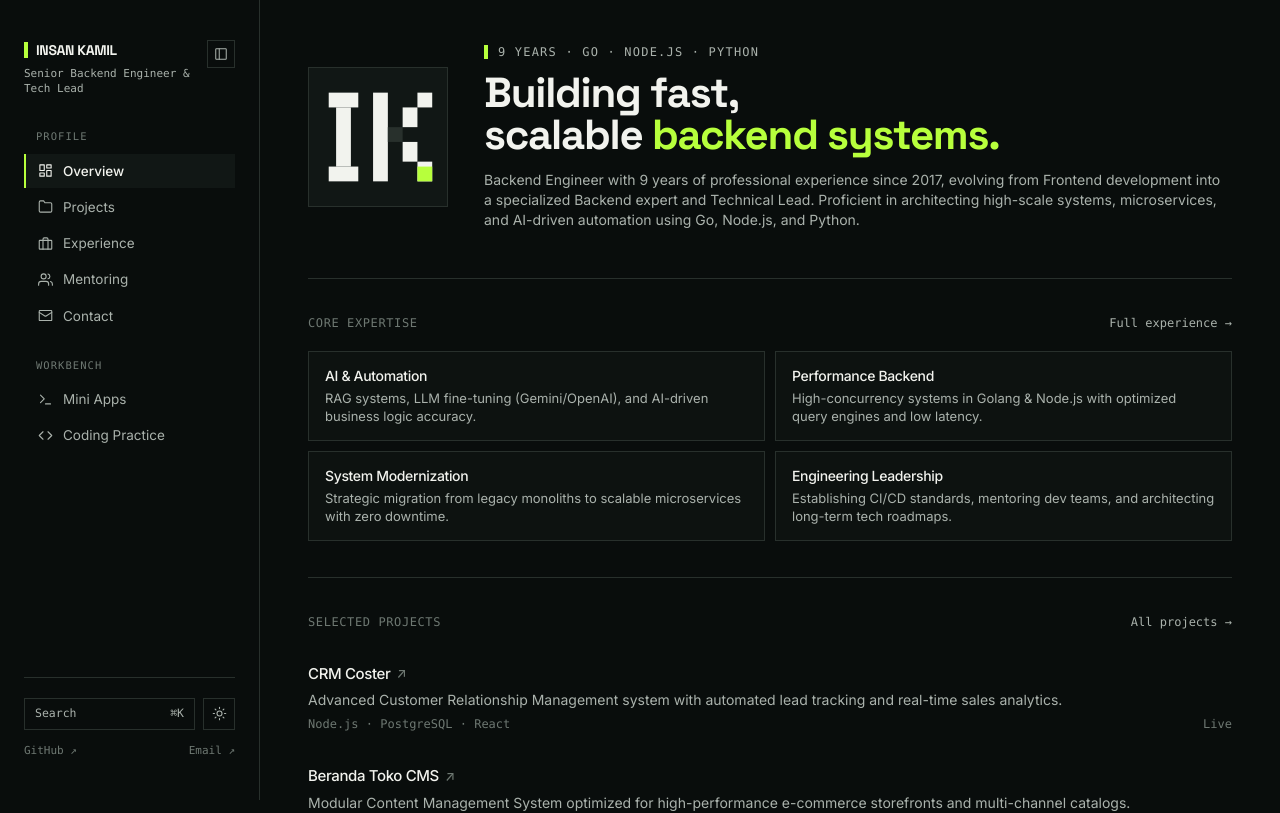
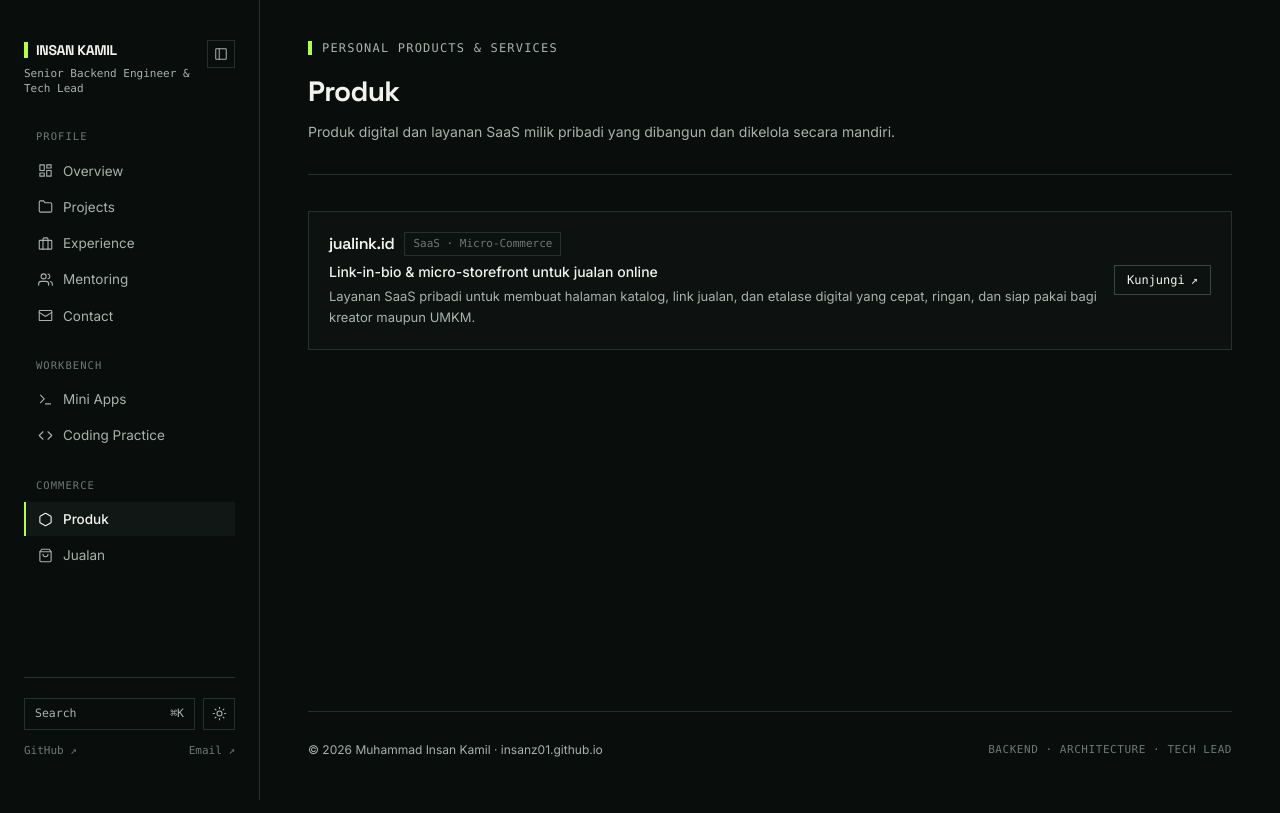
Before and after one commit to insanz01/insanz01.github.io, a React (Vite) app: page /produk in a window 1280 px wide. Before the commit this address led to /. Shown: the top 813 px of the page. Built offline with nearby package versions, Linux system fonts and the light colour scheme.

Commit message:
Add Produk (/produk) and Jualan (/jualan) pages

```diff
--- a/src/App.tsx
+++ b/src/App.tsx
@@ -4,8 +4,10 @@ import { AppsPage } from "./pages/AppsPage";
 import { ContactPage } from "./pages/ContactPage";
 import { ExperiencePage } from "./pages/ExperiencePage";
 import { HomePage } from "./pages/HomePage";
+import { JualanPage } from "./pages/JualanPage";
 import { MentoringPage } from "./pages/MentoringPage";
 import { PracticePage } from "./pages/PracticePage";
+import { ProdukPage } from "./pages/ProdukPage";
 import { ProjectsPage } from "./pages/ProjectsPage";
 
 export function App() {
@@ -21,6 +23,8 @@ export function App() {
           <Route path="/practice" element={<PracticePage />} />
           <Route path="/experience" element={<ExperiencePage />} />
           <Route path="/mentoring" element={<MentoringPage />} />
+          <Route path="/produk" element={<ProdukPage />} />
+          <Route path="/jualan" element={<JualanPage />} />
           <Route path="/contact" element={<ContactPage />} />
           <Route path="*" element={<Navigate to="/" replace />} />
         </Routes>
--- a/src/components/CommandPalette.tsx
+++ b/src/components/CommandPalette.tsx
@@ -27,6 +27,8 @@ export function CommandPalette({ open, onClose, onToggleTheme }: CommandPaletteP
     { label: "Go to Coding Practice (HackerRank-style)", hint: "page", run: () => navigate("/practice") },
     { label: "Go to Experience & Stack", hint: "page", run: () => navigate("/experience") },
     { label: "Go to Private Mentoring", hint: "page", run: () => navigate("/mentoring") },
+    { label: "Go to Produk (jualink.id)", hint: "page", run: () => navigate("/produk") },
+    { label: "Go to Jualan (Tokopedia)", hint: "page", run: () => navigate("/jualan") },
     { label: "Go to Contact", hint: "page", run: () => navigate("/contact") },
     { label: "Open Mini-App: Terminal", hint: "app", run: () => navigate("/apps#terminal") },
     { label: "Open Mini-App: JS Puzzles (Grasshopper-style)", hint: "app", run: () => navigate("/apps#puzzle") },
--- a/src/components/Layout.tsx
+++ b/src/components/Layout.tsx
@@ -119,6 +119,29 @@ const WORKBENCH_NAV: NavItem[] = [
   },
 ];
 
+const COMMERCE_NAV: NavItem[] = [
+  {
+    to: "/produk",
+    label: "Produk",
+    icon: (
+      <svg width="15" height="15" viewBox="0 0 24 24" fill="none" stroke="currentColor" strokeWidth="1.75" strokeLinecap="round" strokeLinejoin="round" aria-hidden="true">
+        <path d="M21 16V8a2 2 0 0 0-1-1.73l-7-4a2 2 0 0 0-2 0l-7 4A2 2 0 0 0 3 8v8a2 2 0 0 0 1 1.73l7 4a2 2 0 0 0 2 0l7-4A2 2 0 0 0 21 16z" />
+      </svg>
+    ),
+  },
+  {
+    to: "/jualan",
+    label: "Jualan",
+    icon: (
+      <svg width="15" height="15" viewBox="0 0 24 24" fill="none" stroke="currentColor" strokeWidth="1.75" strokeLinecap="round" strokeLinejoin="round" aria-hidden="true">
+        <path d="M6 2L3 6v14a2 2 0 0 0 2 2h14a2 2 0 0 0 2-2V6l-3-4z" />
+        <line x1="3" y1="6" x2="21" y2="6" />
+        <path d="M16 10a4 4 0 0 1-8 0" />
+      </svg>
+    ),
+  },
+];
+
 export function Layout({ children, theme, onToggleTheme }: LayoutProps) {
   const [cmdOpen, setCmdOpen] = useState(false);
   const [mobileOpen, setMobileOpen] = useState(false);
@@ -197,6 +220,27 @@ export function Layout({ children, theme, onToggleTheme }: LayoutProps) {
         )}
         <nav className="flex flex-col gap-0.5" aria-label="Workbench navigation">
           {WORKBENCH_NAV.map((item) => (
+            <NavLink
+              key={item.to}
+              to={item.to}
+              title={isCollapsed ? item.label : undefined}
+              className={({ isActive }) => navLinkClass(isActive, isCollapsed)}
+            >
+              <span className="shrink-0">{item.icon}</span>
+              {!isCollapsed && <span>{item.label}</span>}
+            </NavLink>
+          ))}
+        </nav>
+      </div>
+
+      <div>
+        {!isCollapsed && (
+          <p className="mb-2 pl-3 font-mono text-[10.5px] tracking-widest text-[var(--text-subtle)] uppercase">
+            Commerce
+          </p>
+        )}
+        <nav className="flex flex-col gap-0.5" aria-label="Commerce navigation">
+          {COMMERCE_NAV.map((item) => (
             <NavLink
               key={item.to}
               to={item.to}
--- a/src/data/portfolio.ts
+++ b/src/data/portfolio.ts
@@ -28,6 +28,23 @@ export interface StackCategory {
 export interface EducationItem {
   degree: string;
   school: string;
+}
+
+export interface OwnProductItem {
+  id: string;
+  name: string;
+  tagline: string;
+  description: string;
+  category: string;
+  url: string;
+}
+
+export interface StoreItem {
+  id: string;
+  name: string;
+  platform: string;
+  description: string;
+  url: string;
 }
 
 export const PROFILE = {
@@ -183,3 +200,25 @@ export const EDUCATION: EducationItem[] = [
   { degree: "Bachelor of Informatics (S1)", school: "Universitas Ahmad Dahlan Yogyakarta" },
   { degree: "High School (IPA)", school: "Islamic Center Binbaz Yogyakarta" },
 ];
+
+export const OWN_PRODUCTS: OwnProductItem[] = [
+  {
+    id: "jualink",
+    name: "jualink.id",
+    tagline: "Link-in-bio & micro-storefront untuk jualan online",
+    description:
+      "Layanan SaaS pribadi untuk membuat halaman katalog, link jualan, dan etalase digital yang cepat, ringan, dan siap pakai bagi kreator maupun UMKM.",
+    category: "SaaS · Micro-Commerce",
+    url: "https://jualink.id",
+  },
+];
+
+export const STORE_ITEMS: StoreItem[] = [
+  {
+    id: "tokopedia-1",
+    name: "Produk Pilihan di Tokopedia",
+    platform: "Tokopedia",
+    description: "Klik card ini untuk langsung menuju halaman produk di toko Tokopedia.",
+    url: "https://tk.tokopedia.com/ZSpnJuUnX/",
+  },
+];
--- /dev/null
+++ b/src/pages/JualanPage.tsx
@@ -0,0 +1,60 @@
+import { STORE_ITEMS } from "../data/portfolio";
+
+export function JualanPage() {
+  return (
+    <>
+      <section className="pb-8">
+        <div className="mb-3 flex items-center gap-2.5">
+          <span className="inline-block h-3.5 w-1 bg-[var(--accent)]" aria-hidden="true" />
+          <span className="font-mono text-xs font-medium tracking-widest text-[var(--text-muted)] uppercase">
+            Store &amp; Merchandise
+          </span>
+        </div>
+        <h1 className="font-display mb-2 text-[24px] font-bold tracking-tight sm:text-[28px]">
+          Jualan
+        </h1>
+        <p className="m-0 text-sm text-[var(--text-muted)]">
+          Daftar barang dagangan. Klik card barang untuk langsung diarahkan ke halaman toko.
+        </p>
+      </section>
+
+      <section className="border-t border-[var(--border)] py-9" aria-label="Daftar barang dagangan">
+        <div className="grid grid-cols-1 gap-3 sm:grid-cols-2">
+          {STORE_ITEMS.map((item) => (
+            <a
+              key={item.id}
+              href={item.url}
+              target="_blank"
+              rel="noopener noreferrer"
+              className="group flex flex-col justify-between gap-4 border border-[var(--border)] bg-[var(--surface-raised)] p-5 transition-colors hover:border-[var(--accent)] hover:bg-[var(--surface)]"
+            >
+              <div>
+                <div className="mb-2 flex items-center justify-between gap-2">
+                  <span className="border border-[var(--border)] px-2 py-0.5 font-mono text-[11px] text-[var(--accent)]">
+                    {item.platform}
+                  </span>
+                  <span
+                    aria-hidden="true"
+                    className="font-mono text-xs text-[var(--text-subtle)] transition-transform group-hover:translate-x-0.5 group-hover:-translate-y-0.5 group-hover:text-[var(--accent)]"
+                  >
+                    ↗
+                  </span>
+                </div>
+                <h2 className="m-0 mb-1.5 text-[15px] font-semibold tracking-tight text-[var(--text)]">
+                  {item.name}
+                </h2>
+                <p className="m-0 text-[13px] leading-snug text-[var(--text-muted)]">
+                  {item.description}
+                </p>
+              </div>
+
+              <span className="font-mono text-xs text-[var(--text-subtle)] transition-colors group-hover:text-[var(--text)]">
+                Buka di {item.platform} →
+              </span>
+            </a>
+          ))}
+        </div>
+      </section>
+    </>
+  );
+}
--- /dev/null
+++ b/src/pages/ProdukPage.tsx
@@ -0,0 +1,55 @@
+import { OWN_PRODUCTS } from "../data/portfolio";
+
+export function ProdukPage() {
+  return (
+    <>
+      <section className="pb-8">
+        <div className="mb-3 flex items-center gap-2.5">
+          <span className="inline-block h-3.5 w-1 bg-[var(--accent)]" aria-hidden="true" />
+          <span className="font-mono text-xs font-medium tracking-widest text-[var(--text-muted)] uppercase">
+            Personal Products &amp; Services
+          </span>
+        </div>
+        <h1 className="font-display mb-2 text-[24px] font-bold tracking-tight sm:text-[28px]">
+          Produk
+        </h1>
+        <p className="m-0 text-sm text-[var(--text-muted)]">
+          Produk digital dan layanan SaaS milik pribadi yang dibangun dan dikelola secara mandiri.
+        </p>
+      </section>
+
+      <section className="border-t border-[var(--border)] py-9" aria-label="Daftar produk">
+        <div className="grid grid-cols-1 gap-3">
+          {OWN_PRODUCTS.map((item) => (
+            <a
+              key={item.id}
+              href={item.url}
+              target="_blank"
+              rel="noopener noreferrer"
+              className="group flex flex-col justify-between gap-4 border border-[var(--border)] bg-[var(--surface-raised)] p-5 transition-colors hover:border-[var(--accent)] hover:bg-[var(--surface)] sm:flex-row sm:items-center"
+            >
+              <div className="min-w-0">
+                <div className="mb-1.5 flex flex-wrap items-center gap-2.5">
+                  <h2 className="m-0 text-base font-semibold tracking-tight text-[var(--text)]">
+                    {item.name}
+                  </h2>
+                  <span className="border border-[var(--border)] px-2 py-0.5 font-mono text-[11px] text-[var(--text-subtle)]">
+                    {item.category}
+                  </span>
+                </div>
+                <p className="m-0 mb-1 text-sm font-medium text-[var(--text)]">{item.tagline}</p>
+                <p className="m-0 text-[13px] leading-relaxed text-[var(--text-muted)]">
+                  {item.description}
+                </p>
+              </div>
+
+              <span className="inline-flex shrink-0 items-center gap-1.5 border border-[var(--border-strong)] px-3 py-1.5 font-mono text-xs text-[var(--text)] transition-colors group-hover:border-[var(--accent)] group-hover:text-[var(--accent)]">
+                Kunjungi <span aria-hidden="true">↗</span>
+              </span>
+            </a>
+          ))}
+        </div>
+      </section>
+    </>
+  );
+}
```
Also changed, not shown: 1 other file (tests, documents, lock files or other folders).
